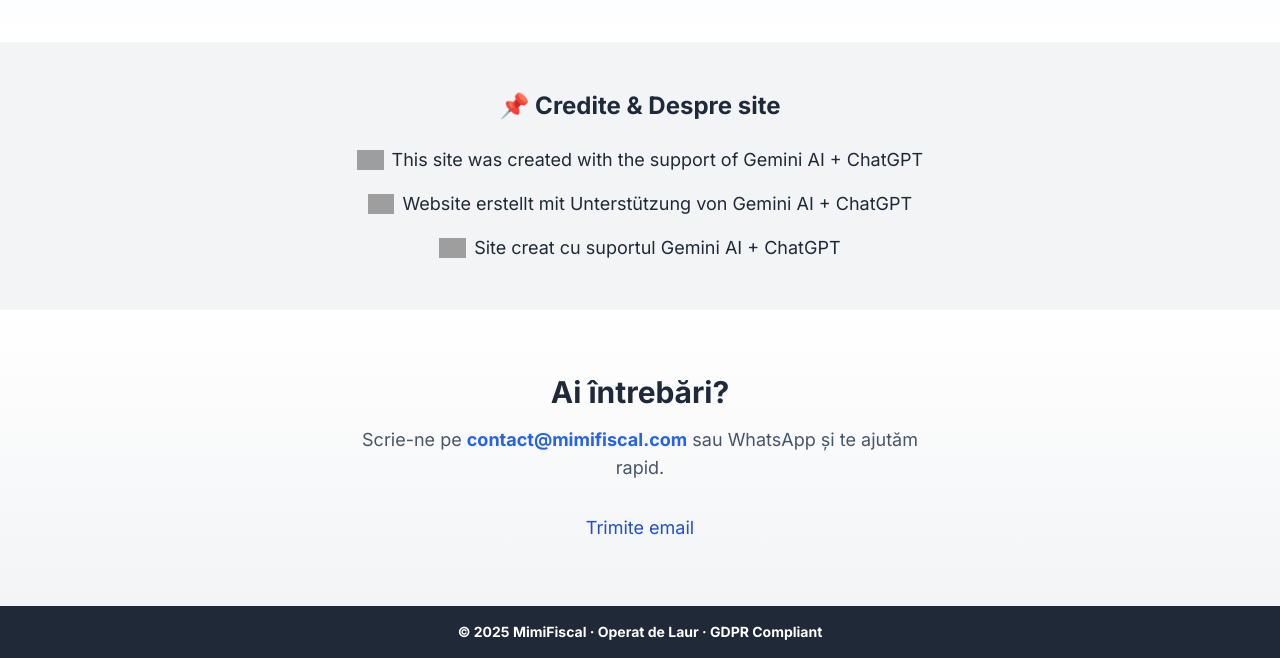
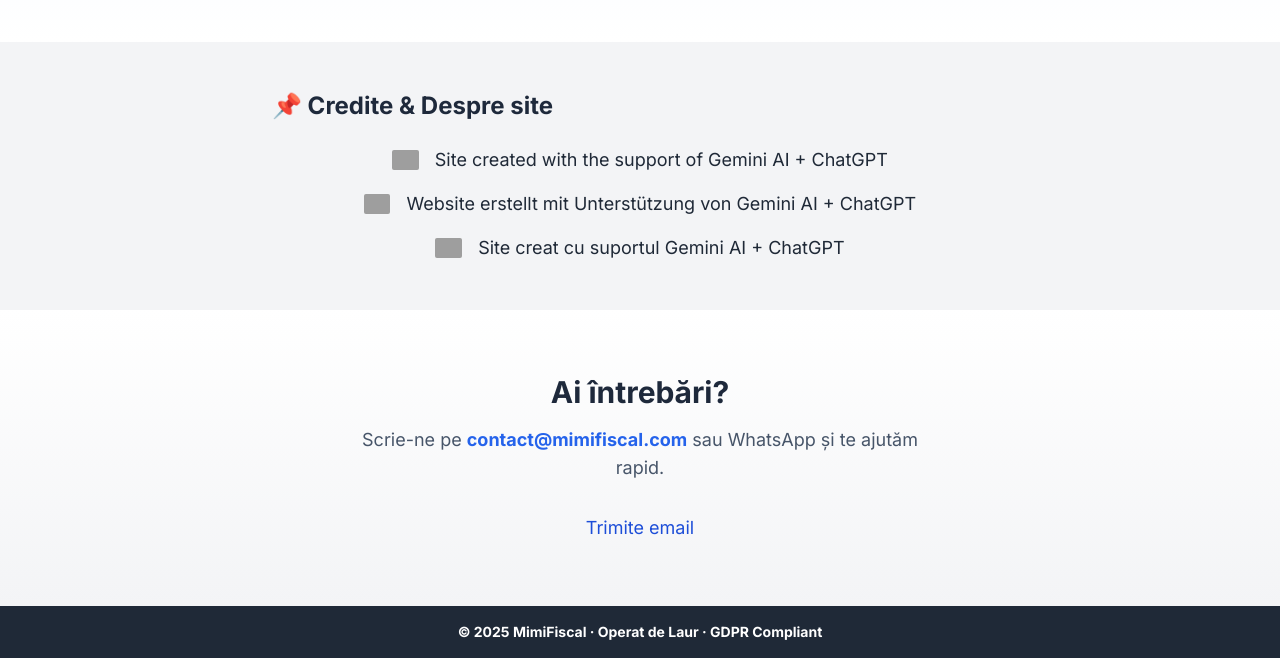
Before and after one commit to llaurenttiu/MimiFiscal, a website: page public/index.html in a window 1280 px wide. Shown: the part 2293-2951 px from the top of the page. Drawn offline with nearby package versions, Linux system fonts and the light colour scheme; grey boxes are pictures that could not be loaded.

Commit message:
Update index.html

```diff
--- a/public/index.html
+++ b/public/index.html
@@ -297,24 +297,28 @@
 
         <!-- ===== New Credits / About section (more visible, larger font, flags included) ===== -->
         <section id="credite" class="py-12 bg-gray-100 fade-in-up">
-          <div class="max-w-3xl mx-auto text-center px-4">
+  <div class="max-w-3xl mx-auto px-4">
     <h3 class="text-2xl font-bold text-slate-800 mb-6">📌 Credite & Despre site</h3>
-            <div class="space-y-4 text-lg text-gray-800 font-medium">
-              <p>
-                <img class="flag" src="https://upload.wikimedia.org/wikipedia/commons/a/a5/Flag_of_the_United_Kingdom_%281-2%29.svg" alt="UK flag" />
-                <span>This site was created with the support of Gemini AI + ChatGPT</span>
+    <div class="space-y-4 text-lg text-gray-800 font-medium text-left">
+      <p class="flex items-center space-x-2">
+        <img src="https://upload.wikimedia.org/wikipedia/commons/a/a5/Flag_of_the_United_Kingdom_%281-2%29.svg"
+             alt="UK Flag" class="h-5 w-auto rounded-sm"/>
+        <span>Site created with the support of Gemini AI + ChatGPT</span>
       </p>
-              <p>
-                <img class="flag" src="https://upload.wikimedia.org/wikipedia/commons/b/ba/Flag_of_Germany.svg" alt="DE flag" />
+      <p class="flex items-center space-x-2">
+        <img src="https://upload.wikimedia.org/wikipedia/commons/b/ba/Flag_of_Germany.svg"
+             alt="German Flag" class="h-5 w-auto rounded-sm"/>
         <span>Website erstellt mit Unterstützung von Gemini AI + ChatGPT</span>
       </p>
-              <p>
-                <img class="flag" src="https://upload.wikimedia.org/wikipedia/commons/7/73/Flag_of_Romania.svg" alt="RO flag" />
+      <p class="flex items-center space-x-2">
+        <img src="https://upload.wikimedia.org/wikipedia/commons/7/73/Flag_of_Romania.svg"
+             alt="Romanian Flag" class="h-5 w-auto rounded-sm"/>
         <span>Site creat cu suportul Gemini AI + ChatGPT</span>
       </p>
     </div>
   </div>
 </section>
+
 
         <section id="contact" class="py-16 px-4 sm:px-6 text-center bg-gradient-to-b from-white to-gray-100 fade-in-up">
             <div class="max-w-xl mx-auto">
```
Lines whose indentation alone changed are shown as unchanged.
